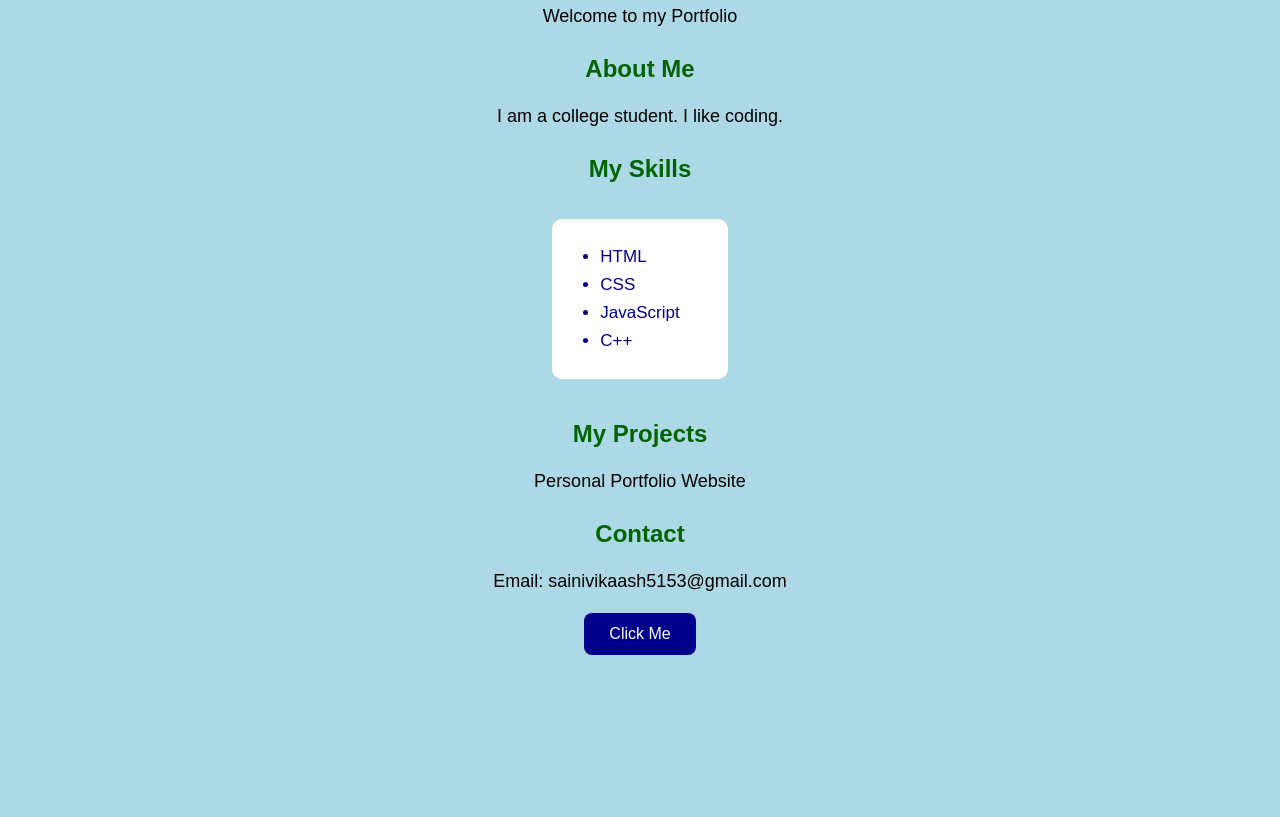
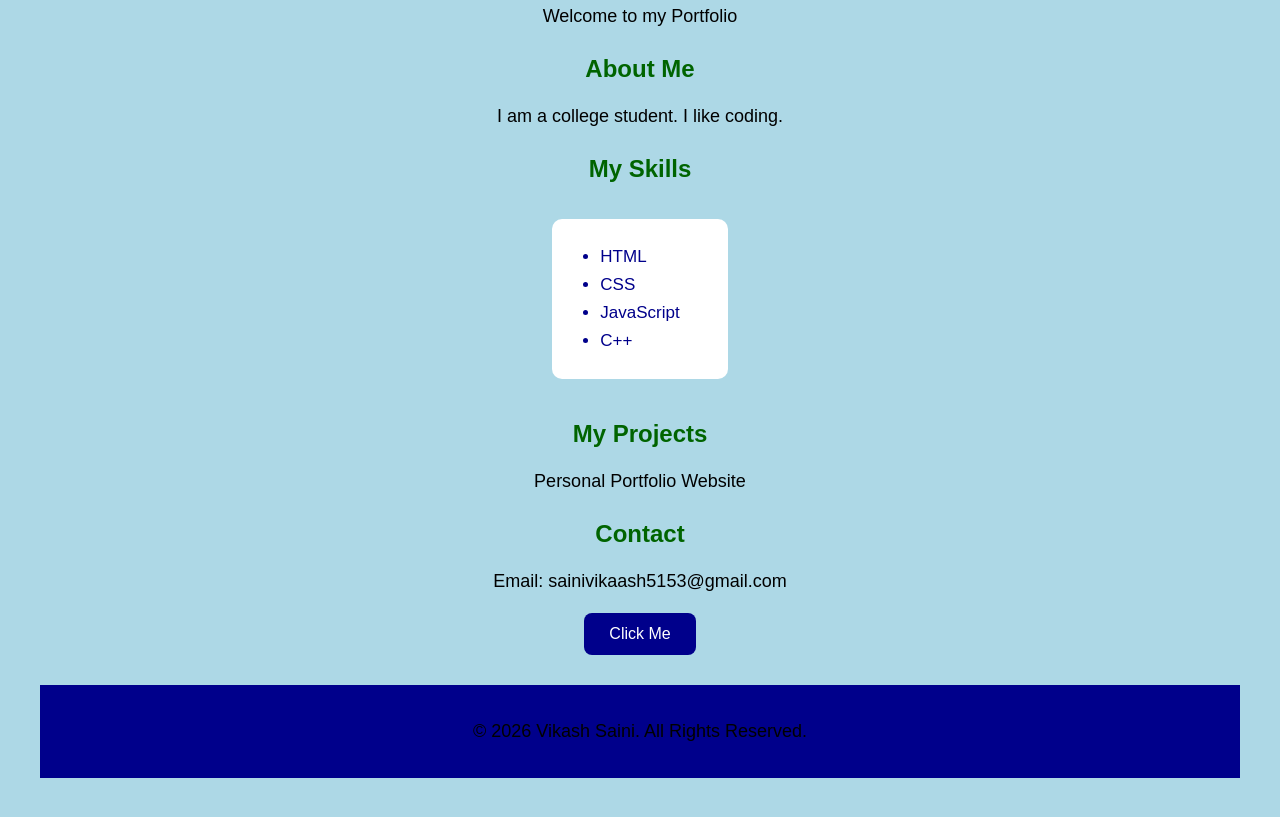
Before and after one commit to sainivikash5153-coder/GitHub-practical-test, a plain HTML site: page index.html in a window 1280 px wide. Shown: the part 175-992 px from the top of the page. Before the commit the page ends 870 px from the top, so only its background shows below. Drawn offline with Linux system fonts and the light colour scheme.

Commit message:
Add footer

```diff
--- a/index.html
+++ b/index.html
@@ -34,6 +34,9 @@
     <p>Email: sainivikaash5153@gmail.com</p>
 
     <button>Click Me</button>
+    <footer>
+    <p>© 2026 Vikash Saini. All Rights Reserved.</p>
+</footer>
 
 </body>
 </html>
--- a/style.css
+++ b/style.css
@@ -1,3 +1,4 @@
+
 body {
     background-color: lightblue;
     font-family: Arial, sans-serif;
@@ -62,6 +63,8 @@ button:hover {
 h1:hover {
     color: red;
 }
+
+/* Navbar Styling */
 nav {
     background-color: darkblue;
     padding: 15px;
@@ -77,3 +80,11 @@ nav a {
 nav a:hover {
     color: yellow;
 }
+
+/* Footer Styling */
+footer {
+    background-color: darkblue;
+    color: white;
+    padding: 15px;
+    margin-top: 30px;
+}
```
Also changed, not shown: 1 other file.
